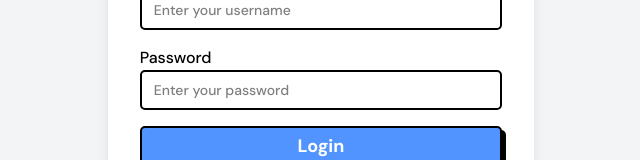
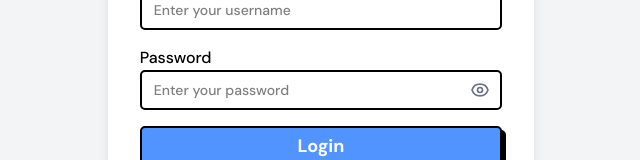
Before and after one commit to tsaqifmu/taiga-point-tracker, a Vue app: page /login in a window 1280 px wide. Shown: the part 368-528 px from the top of the page, without its empty margins (319-959 px from the left). Built offline with nearby package versions, Linux system fonts and the light colour scheme; no server answers.

Commit message:
feat: add password visibility toggle and improve login feedback messages

```diff
--- a/src/router/index.ts
+++ b/src/router/index.ts
@@ -25,7 +25,7 @@ const router = createRouter({
 });
 
 // Navigation guard to check authentication before accessing routes
-router.beforeEach((to, from, next) => {
+router.beforeEach((to, _, next) => {
   const authStore = useAuthStore();
   const requiresAuth = to.meta.requiresAuth !== false; // Default to true if not specified
 
--- a/src/views/auth/Login.vue
+++ b/src/views/auth/Login.vue
@@ -10,6 +10,7 @@ import { useAuthStore } from '@/stores/auth';
 // State
 const username = ref('');
 const password = ref('');
+const showPassword = ref(false);
 
 // Composables
 const authStore = useAuthStore();
@@ -20,19 +21,23 @@ const handleLogin = async () => {
     const success = await authStore.login(username.value, password.value);
 
     if (success) {
-      toast.success('Login berhasil', {
-        description: 'Selamat datang kembali!',
+      toast.success('Login successful', {
+        description: 'Welcome back!',
         duration: 3000,
       });
       router.push({ name: 'dashboard' });
     }
   } catch (error) {
-    toast.error('Terjadi kesalahan', {
+    toast.error('An error occurred', {
       description:
-        error instanceof Error ? error.message : 'Silakan coba lagi nanti',
+        error instanceof Error ? error.message : 'Please try again later',
       duration: 5000,
     });
   }
+};
+
+const togglePasswordVisibility = () => {
+  showPassword.value = !showPassword.value;
 };
 </script>
 
@@ -57,12 +62,59 @@ const handleLogin = async () => {
         <!-- Password field -->
         <div>
           <label for="password">Password</label>
-          <Input
-            id="password"
-            type="password"
-            placeholder="Enter your password"
-            v-model="password"
-          />
+          <div class="relative">
+            <Input
+              id="password"
+              :type="showPassword ? 'text' : 'password'"
+              placeholder="Enter your password"
+              v-model="password"
+              class="pr-10"
+            />
+            <button
+              type="button"
+              @click="togglePasswordVisibility"
+              class="absolute inset-y-0 right-0 flex items-center px-3 text-gray-500 hover:text-gray-700 focus:outline-none"
+            >
+              <!-- Show password icon when password is hidden -->
+              <svg
+                v-if="!showPassword"
+                xmlns="http://www.w3.org/2000/svg"
+                class="h-5 w-5"
+                fill="none"
+                viewBox="0 0 24 24"
+                stroke="currentColor"
+              >
+                <path
+                  stroke-linecap="round"
+                  stroke-linejoin="round"
+                  stroke-width="2"
+                  d="M15 12a3 3 0 11-6 0 3 3 0 016 0z"
+                />
+                <path
+                  stroke-linecap="round"
+                  stroke-linejoin="round"
+                  stroke-width="2"
+                  d="M2.458 12C3.732 7.943 7.523 5 12 5c4.478 0 8.268 2.943 9.542 7-1.274 4.057-5.064 7-9.542 7-4.477 0-8.268-2.943-9.542-7z"
+                />
+              </svg>
+              <!-- Hide password icon when password is shown -->
+              <svg
+                v-else
+                xmlns="http://www.w3.org/2000/svg"
+                class="h-5 w-5"
+                fill="none"
+                viewBox="0 0 24 24"
+                stroke="currentColor"
+              >
+                <path
+                  stroke-linecap="round"
+                  stroke-linejoin="round"
+                  stroke-width="2"
+                  d="M13.875 18.825A10.05 10.05 0 0112 19c-4.478 0-8.268-2.943-9.543-7A9.97 9.97 0 014.02 8.971m5.858.908a3 3 0 114.243 4.243M9.878 9.878l4.242 4.242M9.88 9.88l-3.29-3.29m7.532 7.532l3.29 3.29M3 3l3.59 3.59m0 0A9.953 9.953 0 0112 5c4.478 0 8.268 2.943 9.543 7a10.025 10.025 0 01-4.132 5.411m0 0L21 21"
+                />
+              </svg>
+            </button>
+          </div>
         </div>
 
         <!-- Submit button -->
```
